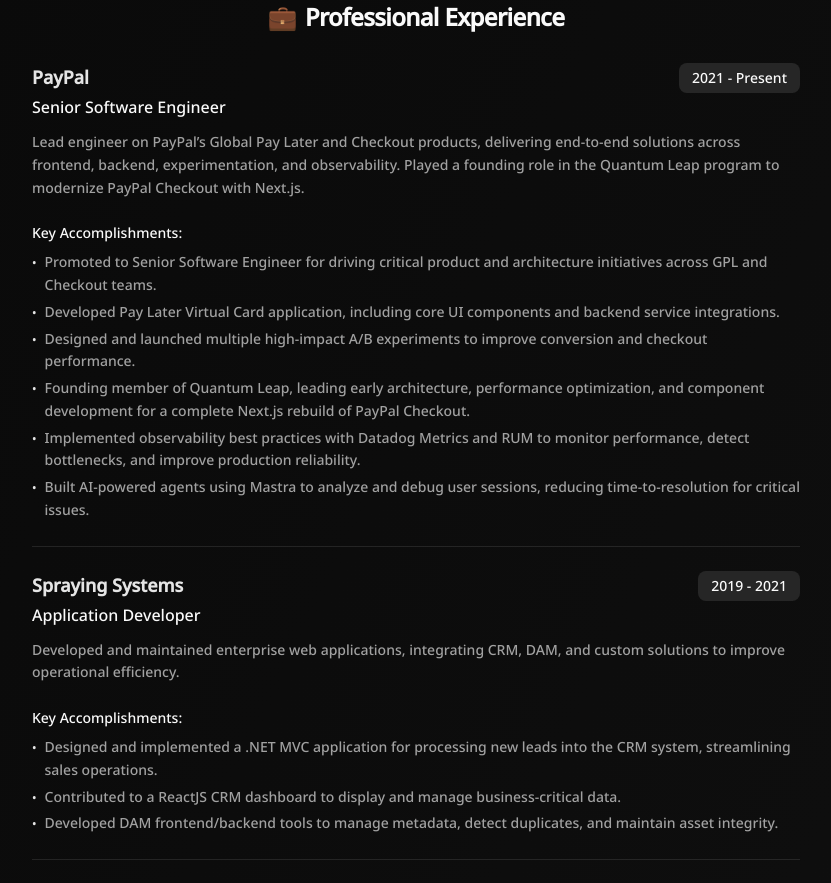
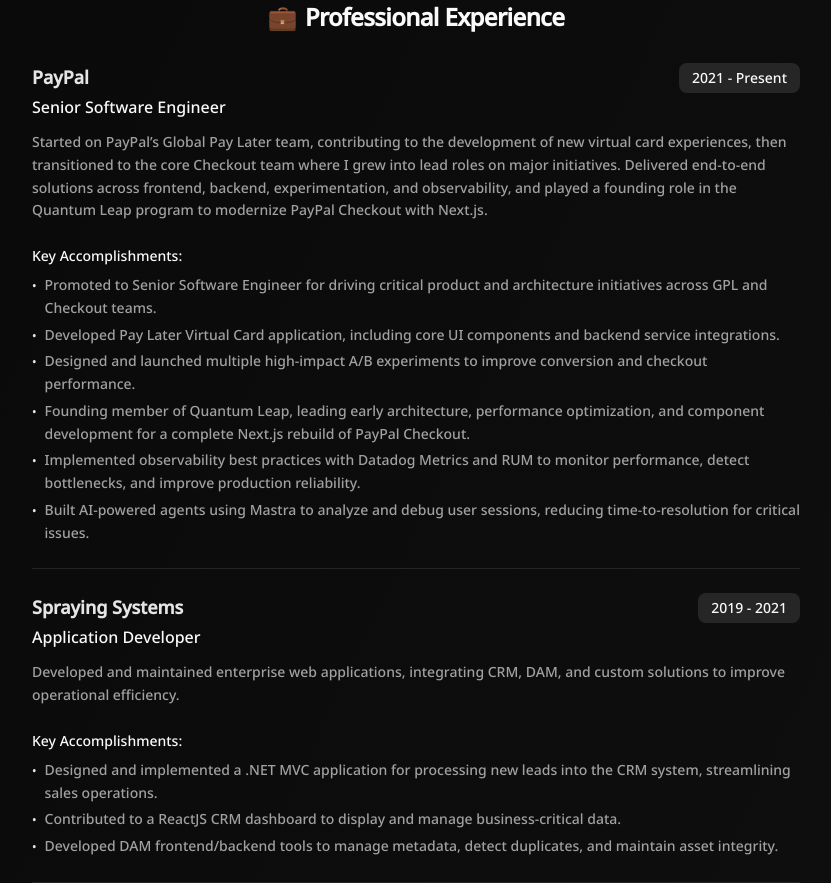
Before and after one commit to cspalevic/cspalevic-web, a Next.js app: page /resume in a window 1280 px wide. Shown: the part 860-1743 px from the top of the page, without its empty margins (224-1055 px from the left). Built offline with nearby package versions, Linux system fonts and the light colour scheme.

Commit message:
experience summary update

```diff
--- a/app/resume/_data.ts
+++ b/app/resume/_data.ts
@@ -41,7 +41,7 @@
     jobTitle: "Senior Software Engineer",
     timePeriod: "2021 - Present",
     summary:
-      "Lead engineer on PayPal’s Global Pay Later and Checkout products, delivering end-to-end solutions across frontend, backend, experimentation, and observability. Played a founding role in the Quantum Leap program to modernize PayPal Checkout with Next.js.",
+      "Started on PayPal’s Global Pay Later team, contributing to the development of new virtual card experiences, then transitioned to the core Checkout team where I grew into lead roles on major initiatives. Delivered end-to-end solutions across frontend, backend, experimentation, and observability, and played a founding role in the Quantum Leap program to modernize PayPal Checkout with Next.js.",
     accomplishments: [
       "Promoted to Senior Software Engineer for driving critical product and architecture initiatives across GPL and Checkout teams.",
       "Developed Pay Later Virtual Card application, including core UI components and backend service integrations.",
```
